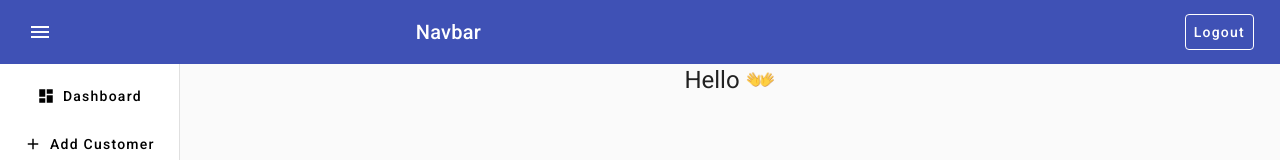
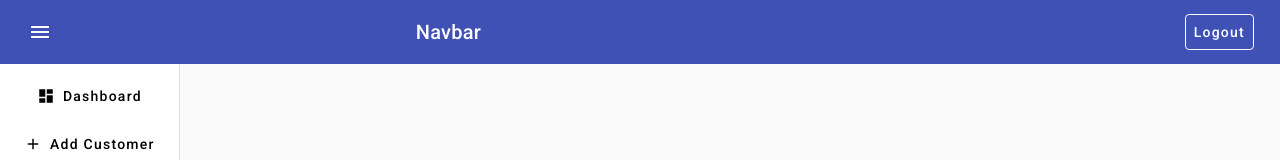
Before and after one commit to RohitChitampalle/Angular_project, an Angular app: page / in a window 1280 px wide. Shown: the top 160 px of the page. Built offline with nearby package versions, Linux system fonts and the light colour scheme; sample sign-in values are in the browser's storage.

Commit message:
comment added

```diff
--- a/src/app/Components/main/main.component.html
+++ b/src/app/Components/main/main.component.html
@@ -38,7 +38,7 @@
     </mat-drawer>
     <mat-drawer-content class="scrollable-content">
         <div style="text-align:center;min-height: 600px;">
-            <h1>Hello 👐</h1>
+            <!-- <h1>Hello 👐</h1> -->
             <router-outlet></router-outlet>
         </div>
     </mat-drawer-content>
```
